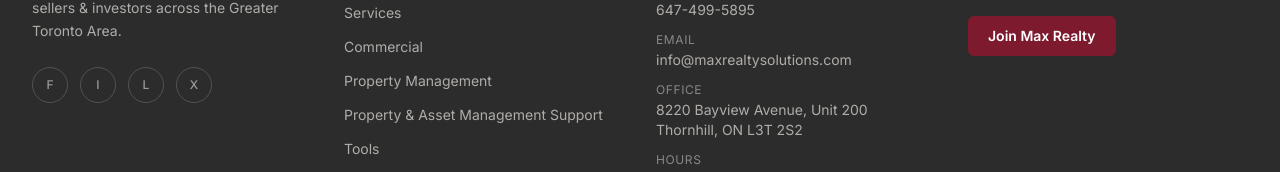
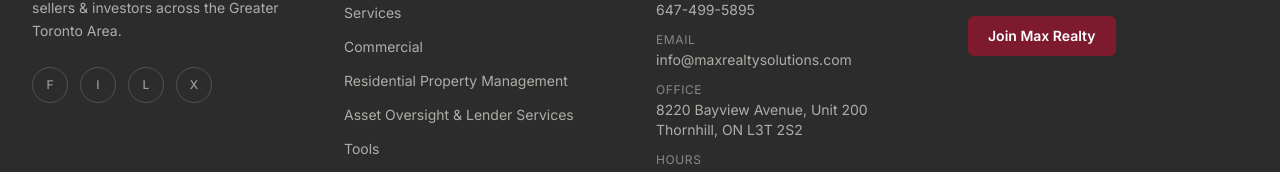
Before and after one commit to ali-mirkhan/max-realty-solutions, a Next.js app: page / in a window 1280 px wide. Shown: the part 7402-7574 px from the top of the page. Built offline with nearby package versions, Linux system fonts and the light colour scheme.

Commit message:
Nav/footer relabel: 'Residential Property Management' + 'Asset Oversight & Lender Services' to remove dropdown redundancy

```diff
--- a/components/Footer.tsx
+++ b/components/Footer.tsx
@@ -6,8 +6,8 @@
   { href: "/properties", label: "Properties" },
   { href: "/services", label: "Services" },
   { href: "/commercial", label: "Commercial" },
-  { href: "/property-management", label: "Property Management" },
-  { href: "/services/property-management", label: "Property & Asset Management Support" },
+  { href: "/property-management", label: "Residential Property Management" },
+  { href: "/services/property-management", label: "Asset Oversight & Lender Services" },
   { href: "/tools", label: "Tools" },
   { href: "/about", label: "About" },
   { href: "/agents", label: "Our Team" },
--- a/components/Header.tsx
+++ b/components/Header.tsx
@@ -32,8 +32,8 @@
       { href: "/services/leasing", label: "Leasing" },
       { href: "/services/investment-advisory", label: "Investment Advisory" },
       { href: "/services/pre-construction", label: "Pre-Construction" },
-      { href: "/property-management", label: "Property Management" },
-      { href: "/services/property-management", label: "Property & Asset Management Support" },
+      { href: "/property-management", label: "Residential Property Management" },
+      { href: "/services/property-management", label: "Asset Oversight & Lender Services" },
     ],
   },
   { type: "link", href: "/commercial", label: "Commercial" },
```
